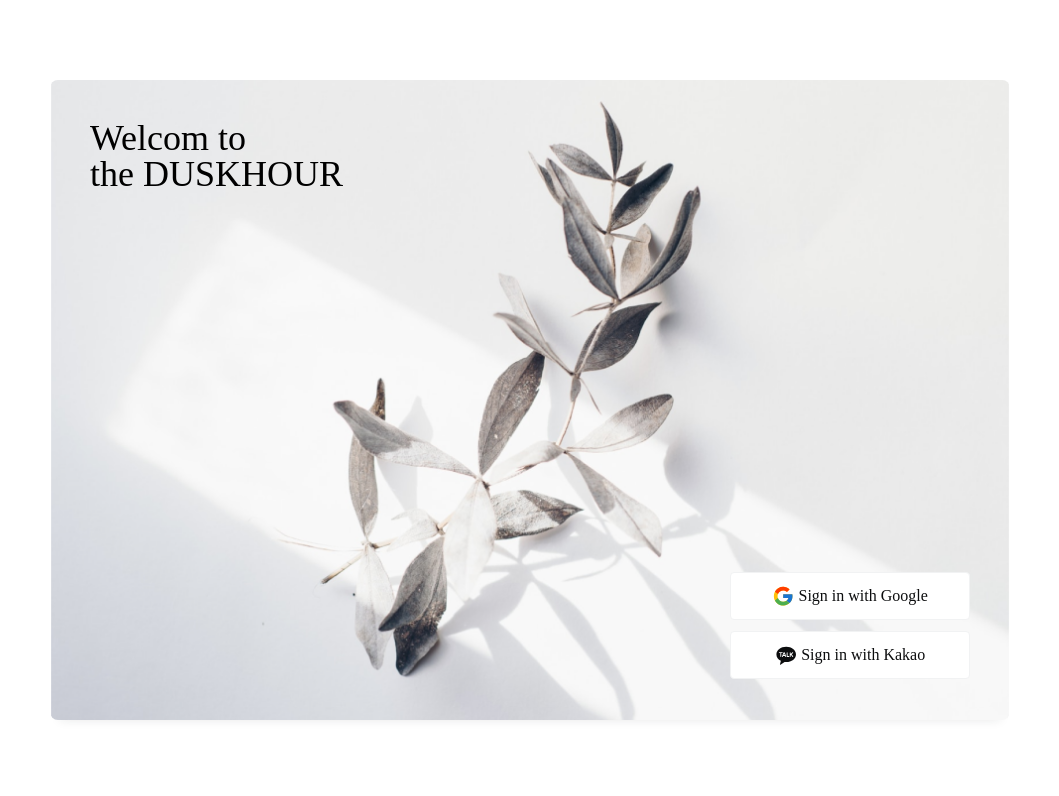
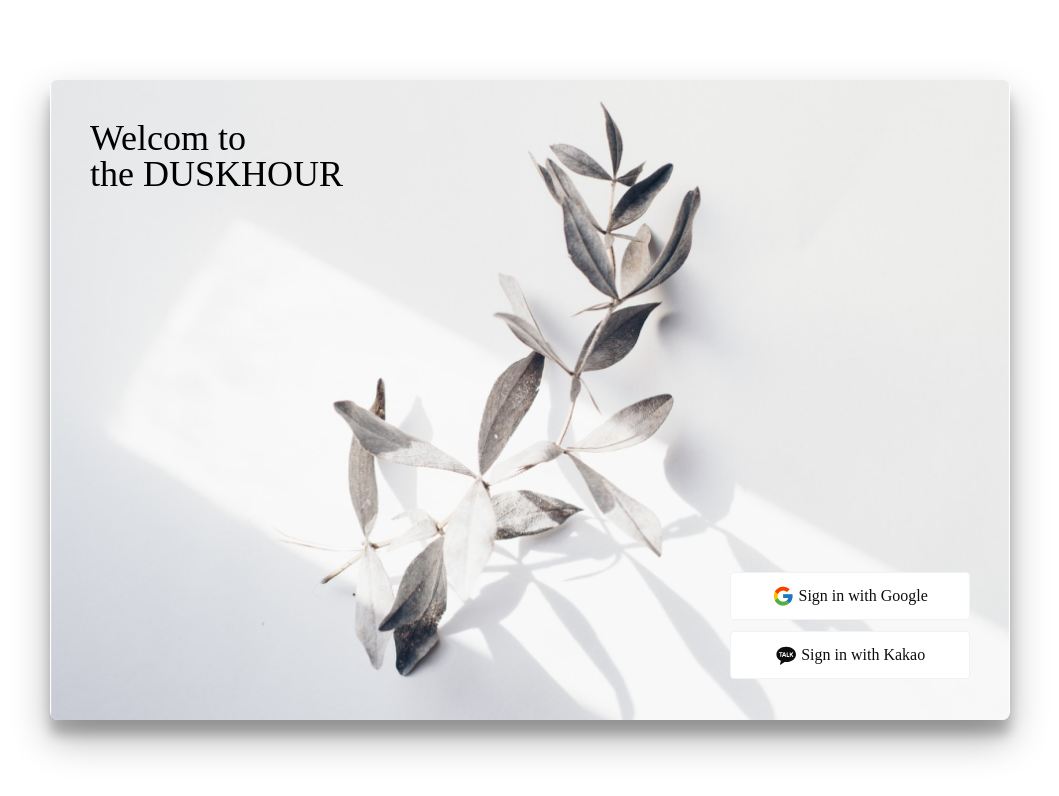
Before and after one commit to codestates-seb/seb39_main_008, a React (Create React App) app in the folder client/: page /signin in a window 1280 px wide. Shown: the top 796 px of the page, without its empty margins (110-1169 px from the left). Built offline with nearby package versions, Linux system fonts and the light colour scheme; a web font is replaced by a local one.

Commit message:
Feat : Modify boxshadow

```diff
--- a/client/src/assets/styles/theme.js
+++ b/client/src/assets/styles/theme.js
@@ -27,13 +27,13 @@ const fontSize = {
 };
 
 const boxShadow = {
-  shadowXS: '0px 1px 4px -1px rgba(28, 48, 74, 0.5)',
-  shadowS: 'rgba(0, 0, 0, 0.05) 0px 1px 2px 0px',
-  shadowM:
-    '0px 8px 24px -4px rgba(28, 50, 79, 0.38), 0px 2px 6px 0px rgba(28, 55, 90, 0.16)',
+  shadowXS: 'rgba(0, 0, 0, 0.3) 0px 3px 6px, rgba(0, 0, 0, 0.22) 0px 3px 4px',
+  shadowS: 'rgba(0, 0, 0, 0.3) 0px 7px 14px, rgba(0, 0, 0, 0.22) 0px 6px 6px',
+  shadowM: 'rgba(0, 0, 0, 0.3) 0px 11px 22px, rgba(0, 0, 0, 0.22) 0px 9px 8px',
   shadowL:
-    '0px 12px 48px -6px rgba(28, 50, 79, 0.38), 0px 3px 18px -2px rgba(28, 55, 90, 0.16)',
-  shadowXL: 'rgba(33, 35, 38, 0.1) 0px 10px 10px -10px',
+    'rgba(0, 0, 0, 0.3) 0px 15px 30px, rgba(0, 0, 0, 0.22) 0px 12px 10px',
+  shadowXL:
+    'rgba(0, 0, 0, 0.3) 0px 19px 38px, rgba(0, 0, 0, 0.22) 0px 15px 12px',
 };
 const borderRadius = {
   borderRadiusL: '12px',
@@ -47,8 +47,8 @@ const space = {
 };
 const screen = {
   mobile: `(max-width: 576px)`,
-  tablet: `(min-width: 768px) and (max-width: 991.98px)`,
-  desctop: `(min-width: 992)`,
+  tablet: `(min-width: 576px) and (max-width: 991.98px)`,
+  desktop: `(min-width: 992px)`,
 };
 
 const layout = {
```
